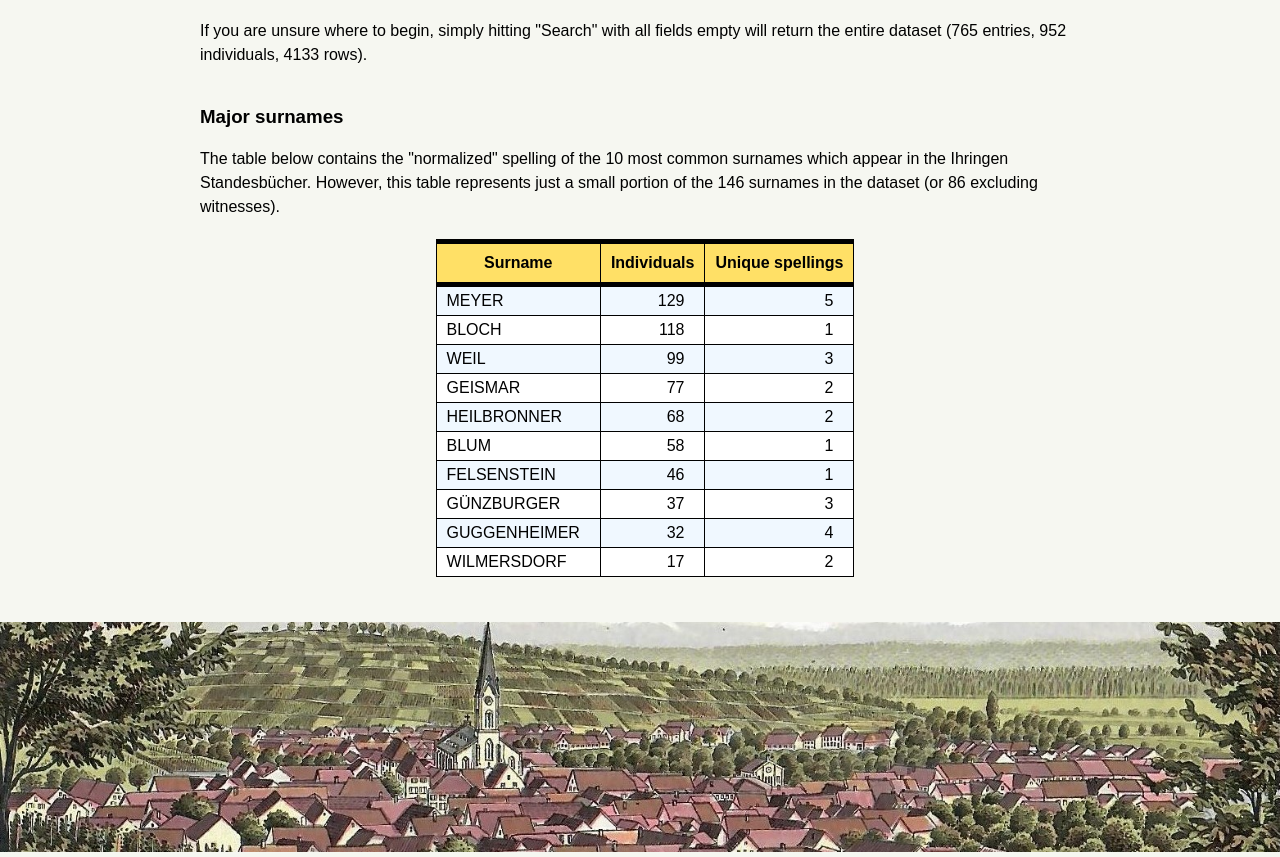
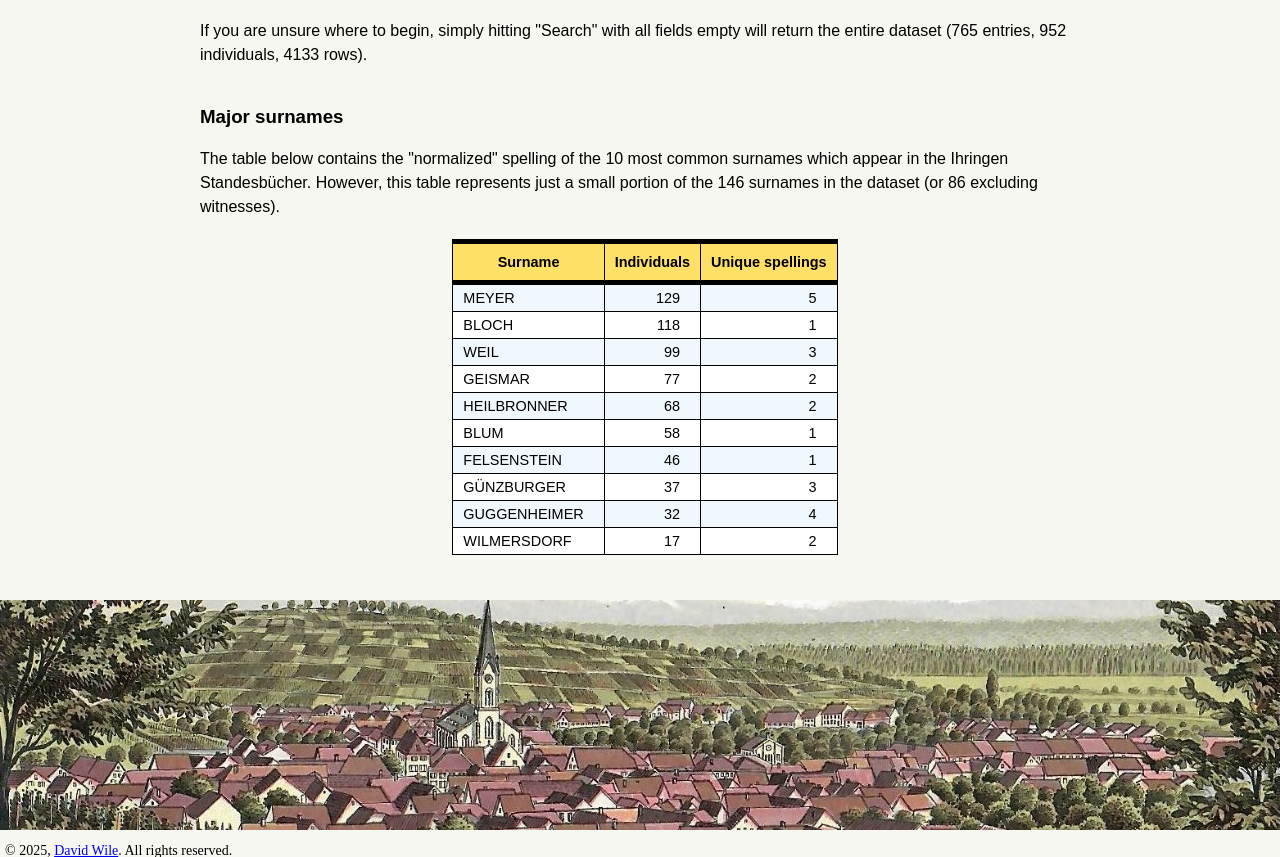
Before and after one commit to djwile/ihringen, a Flask app: page / in a window 1280 px wide. Shown: the part 1516-2373 px from the top of the page. Run offline with Flask 3, Linux system fonts and the light colour scheme.

Commit message:
Update search_app-page.html
Changing font size of table

```diff
--- a/search_app/templates/search_app-page.html
+++ b/search_app/templates/search_app-page.html
@@ -85,6 +85,7 @@
         }
         table, th, td {
             border: 1px solid black;
+	    font-size: .95em;
 	}
         td {
             padding: 5px;
```
